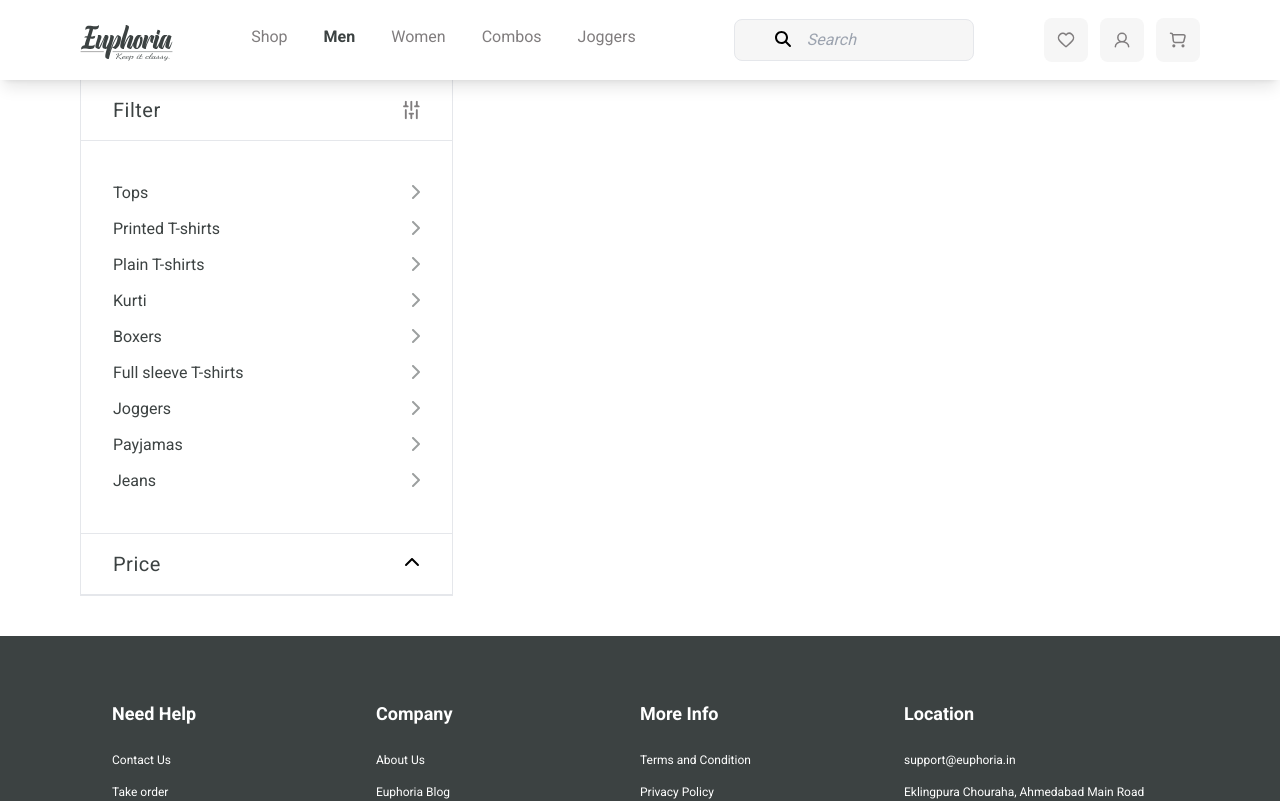
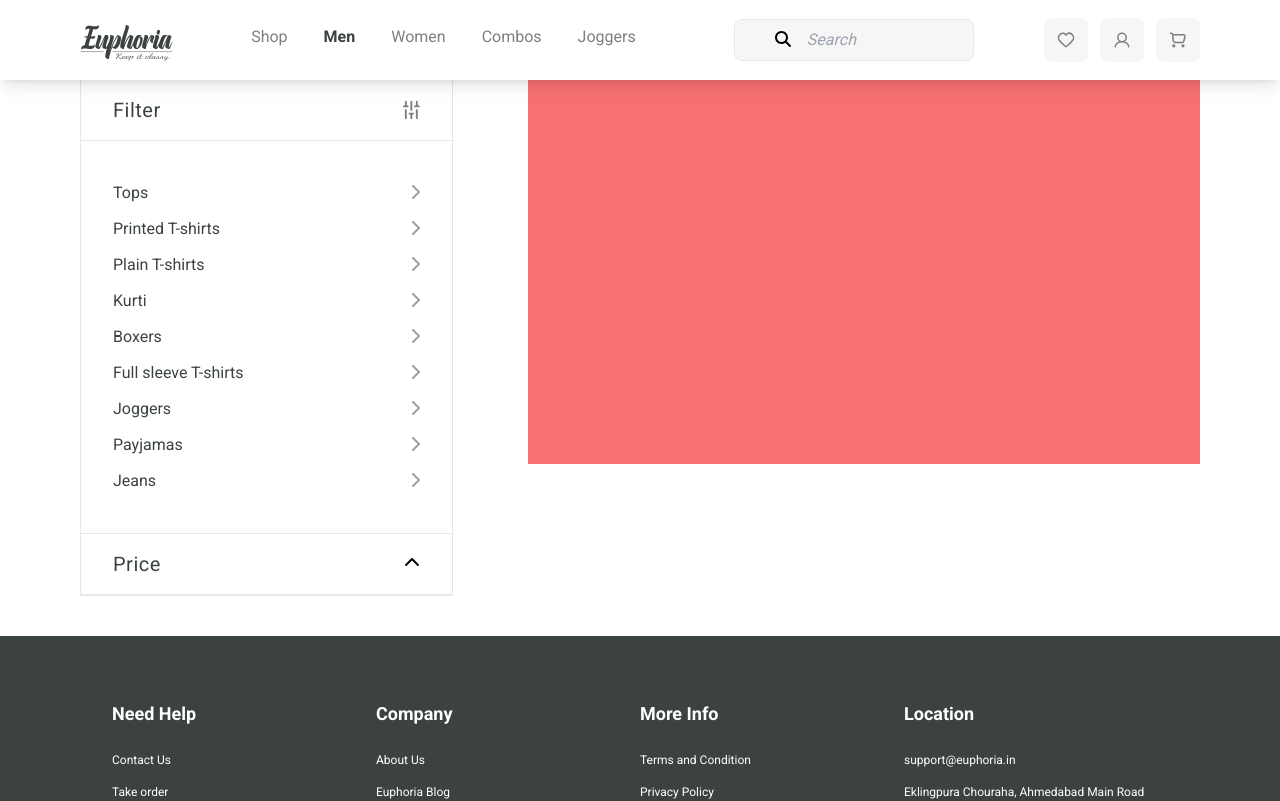
Before and after one commit to george-asiedu/Euphoria, an Angular app: page /men in a window 1280 px wide. Shown: the top 801 px of the page. Built offline with nearby package versions, Linux system fonts and the light colour scheme.

Commit message:
men category updated

```diff
--- a/src/app/categories/men/home/home.component.html
+++ b/src/app/categories/men/home/home.component.html
@@ -1,7 +1,8 @@
 <div>
     <app-men-navbar/>
-    <div class="mt-20 px-20 pb-10 gap-8 w-full h-auto">
-        <app-sidenav/>
+    <div class="flex mt-20 px-20 pb-10 justify-between max-w-full h-auto">
+        <app-sidenav class="flex-initial w-1/3"/>
+        <app-products class="flex-initial w-3/5"/>
     </div>
     <app-footer/>
 </div>
--- a/src/app/categories/men/home/home.component.ts
+++ b/src/app/categories/men/home/home.component.ts
@@ -2,11 +2,12 @@ import { Component } from '@angular/core';
 import { SidenavComponent } from '../../../navbars/sidenav/sidenav.component';
 import { FooterComponent } from '../../../footer/footer.component';
 import { MenNavbarComponent } from '../../../navbars/men-navbar/men-navbar.component';
+import { ProductsComponent } from '../products/products.component';
 
 @Component({
   selector: 'app-home',
   standalone: true,
-  imports: [SidenavComponent, FooterComponent, MenNavbarComponent],
+  imports: [SidenavComponent, FooterComponent, MenNavbarComponent, ProductsComponent],
   templateUrl: './home.component.html',
   styleUrl: './home.component.css'
 })
--- /dev/null
+++ b/src/app/categories/men/products/products.component.html
@@ -0,0 +1,3 @@
+<div class="w-full h-96 bg-red-400">
+
+</div>
--- a/src/app/navbars/sidenav/sidenav.component.html
+++ b/src/app/navbars/sidenav/sidenav.component.html
@@ -1,6 +1,6 @@
-<div class="w-1/3 h-auto border-x border-b">
+<div class="w-full h-auto border-x border-b">
     <div class="flex items-center justify-between w-full border-b px-8 py-4 hover:bg-search cursor-pointer">
-        <h4 class="text-headerColor tracking-wide text-xl">Filter </h4>
+        <h4 class="text-headerColor tracking-wide text-xl">Filter</h4>
         <img src="../../../assets/filter.png" alt="filter-icon">
     </div>
 
```
Also changed, not shown: src/app/categories/men/products/products.component.ts (added, +12 -0 lines), src/app/categories/men/products/products.component.css (added), 1 other file (tests, documents, lock files or other folders).
